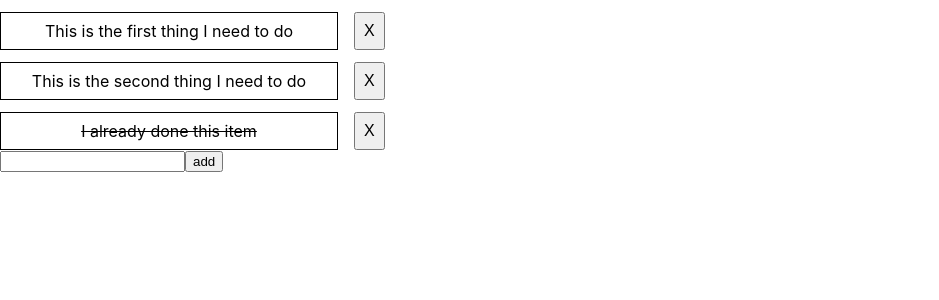
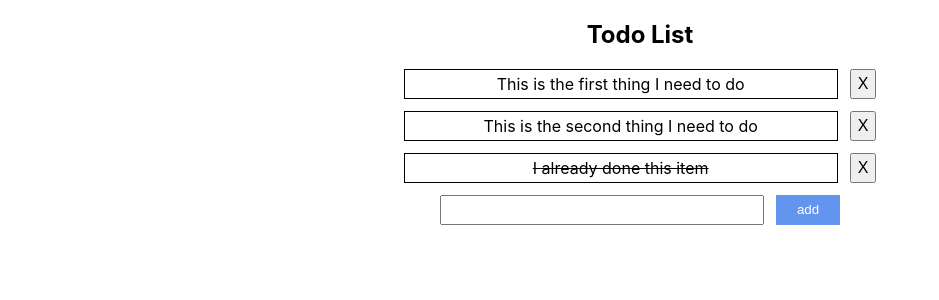
Before and after one commit to JoyceNg-oocl/day10-react-todolist, a React (Create React App) app: page / in a window 1280 px wide. Shown: the top 300 px of the page, without its empty margins (0-939 px from the left). Built offline with nearby package versions, Linux system fonts and the light colour scheme.

Commit message:
feat: enhance todo app layout and styling

```diff
--- a/src/App.css
+++ b/src/App.css
@@ -1,8 +1,21 @@
+.app-container,
+.todo-container {
+  display: flex;
+  width: 100%;
+  flex-direction: column;
+  align-items: center;
+}
+
+.todo-group {
+  display: flex;
+  flex-direction: column;
+  gap: 12px;
+}
+
 .todo-item {
-  width: 320px;
-  padding: 8px;
+  width: 424px;
+  padding: 4px;
   border: 1px solid black;
-  margin-top: 12px;
   text-align: center;
 }
 
@@ -12,9 +25,33 @@
 }
 
 .todo-delete {
-  margin-left: 16px;
-  margin-top: 12px;
-  padding: 8px;
+  margin-left: 12px;
+  align-self: stretch;
+  width: fit-content;
   cursor: pointer;
   font-size: medium;
 }
+
+.todo-add-container {
+  display: flex;
+  width: 100%;
+  align-items: center;
+  justify-content: center;
+  margin-top: 12px;
+  gap: 8px;
+}
+
+.todo-add {
+  background-color: #6495ee;
+  color: white;
+  border: none;
+  margin-left: 4px;
+  width: 64px;
+  cursor: pointer;
+  align-self: stretch;
+}
+
+.todo-input {
+  width: 316px;
+  height: 24px;
+}
--- a/src/App.js
+++ b/src/App.js
@@ -1,28 +1,28 @@
-import { useContext, useReducer } from "react";
+import {useContext, useReducer} from "react";
 import "./App.css";
-import { TodoItem } from "./components/TodoItem";
-import { todoReducer } from "./reducers/TodoReducer";
-import { TodoContext } from "./contexts/TodoContext";
+import {TodoItem} from "./components/TodoItem";
+import {todoReducer} from "./reducers/TodoReducer";
+import {TodoContext} from "./contexts/TodoContext";
 
 export const initState = [
-  { id: 1, text: "This is the first thing I need to do", done: false },
-  { id: 2, text: "This is the second thing I need to do", done: false },
-  { id: 3, text: "I already done this item", done: true },
+  {id: 1, text: "This is the first thing I need to do", done: false},
+  {id: 2, text: "This is the second thing I need to do", done: false},
+  {id: 3, text: "I already done this item", done: true},
 ];
 
 function TodoGroup(props) {
-  const { state, dispatch } = useContext(TodoContext);
+  const {state, dispatch} = useContext(TodoContext);
 
   return (
     <div className={"todo-group"}>
       {state.map((item, index) => {
         return (
-          <div style={{ display: "flex", alignItems: "center" }}>
-            <TodoItem todo={item} key={index} index={index} />
+          <div style={{display: "flex", alignItems: "center"}} key={item.id}>
+            <TodoItem todo={item} key={index} index={index}/>
             <button
               className={"todo-delete"}
               onClick={() =>
-                dispatch({ type: "DELETE_TODO", payload: { id: item.id } })
+                dispatch({type: "DELETE_TODO", payload: {id: item.id}})
               }
             >
               X
@@ -37,17 +37,19 @@ function TodoGroup(props) {
 function App() {
   const [state, dispatch] = useReducer(todoReducer, initState);
   return (
-    <div style={{ width: "fit-content" }}>
-      <TodoContext.Provider value={{ state, dispatch }}>
-        <TodoGroup />
+    <div className="app-container">
+      <h2>Todo List</h2>
+      <div className="todo-container">
+        <TodoContext.Provider value={{state, dispatch}}>
+          <TodoGroup/>
         </TodoContext.Provider>
-      <div className="todo-add-wrapper">
-        <input className={"todo-input"} type={"text"} />
+        <div className="todo-add-container">
+          <input className={"todo-input"} type={"text"}/>
           <button
             className={"todo-add"}
             onClick={() => {
               const input = document.querySelector(".todo-input");
-            dispatch({ type: "ADD_TODO", payload: { text: input.value } });
+              dispatch({type: "ADD_TODO", payload: {text: input.value}});
               input.value = "";
             }}
           >
@@ -55,6 +57,7 @@ function App() {
           </button>
         </div>
       </div>
+    </div>
   );
 }
 
```
Lines whose indentation alone changed are shown as unchanged.
